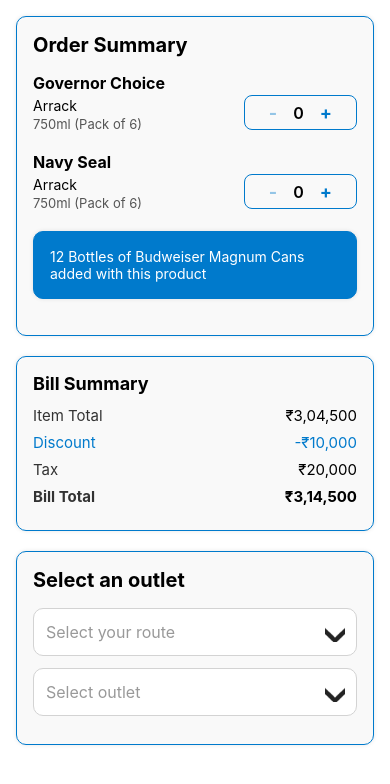
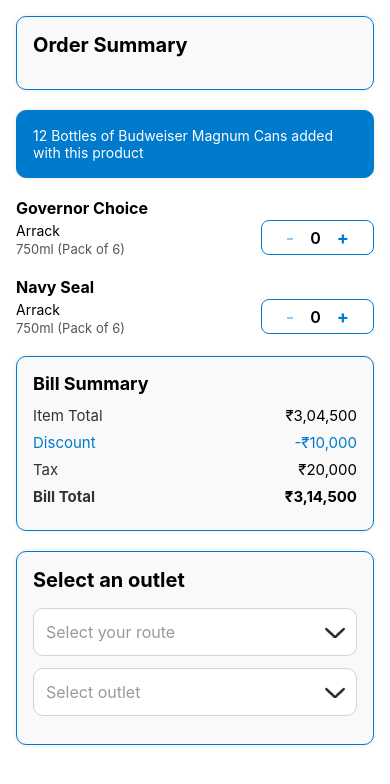
Before and after one commit to hariniss12345/Charts, a React Native app: screen / in a window 390 px wide. Shown: the top 784 px of the page. Built offline with nearby package versions, Linux system fonts and the light colour scheme.

Commit message:
refactor: added empty card layout

```diff
--- a/src/components/OrderSummary.js
+++ b/src/components/OrderSummary.js
@@ -1,22 +1,21 @@
 import React, { useState } from "react";
-import { View, Text, StyleSheet, TextInput, Image } from "react-native";
+import {
+  View,
+  Text,
+  StyleSheet,
+  TextInput,
+  Image,
+  TouchableOpacity,
+  FlatList,
+  ScrollView,
+} from "react-native";
 import QuantitySelector from "../ReusableComponents/QuantitySelector";
 import Card from "../ReusableComponents/Card";
 
-
-
 export function OrderSummary() {
   const data = [
-        {
-            title: "Governor Choice",
-            subtitle: "Arrack",
-            description: "750ml (Pack of 6)",
-        },
-        {
-            title: "Navy Seal",
-            subtitle: "Arrack",
-            description: "750ml (Pack of 6)",
-        },
+    { title: "Governor Choice", subtitle: "Arrack", description: "750ml (Pack of 6)" },
+    { title: "Navy Seal", subtitle: "Arrack", description: "750ml (Pack of 6)" },
   ];
 
   const bill = [
@@ -26,23 +25,59 @@
     { label: "Bill Total", value: "\u20B93,14,500" },
   ];
 
+  const obj = {
+    route: ['ABC', 'BCA', 'CAB', 'DEF'],
+    outlet: ['GHI', 'HIG', 'GIH', 'JKL'],
+  };
+
   const [quantities, setQuantities] = useState({});
+  const [showCardForRoute, setShowCardForRoute] = useState(false);
+  const [showCardForOutlet, setShowCardForOutlet] = useState(false);
+
+  const [routeInput, setRouteInput] = useState("");
+  const [outletInput, setOutletInput] = useState("");
+  const [filteredRoutes, setFilteredRoutes] = useState(obj.route);
+  const [filteredOutlets, setFilteredOutlets] = useState(obj.outlet);
 
   const handleQuantityChange = (index, newQty) => {
     setQuantities((prev) => ({ ...prev, [index]: newQty }));
   };
 
-    return (
-        <View style={styles.container}>
-          <Card>
-                <Text style={styles.heading}>Order Summary</Text>
-                {data.map((ele, index) => (
+  const onRouteInputChange = (text) => {
+    setRouteInput(text);
+    const filtered = obj.route.filter((item) =>
+      item.toLowerCase().includes(text.toLowerCase())
+    );
+    setFilteredRoutes(filtered);
+    if (!showCardForRoute) setShowCardForRoute(true);
+  };
+
+  const onOutletInputChange = (text) => {
+    setOutletInput(text);
+    const filtered = obj.outlet.filter((item) =>
+      item.toLowerCase().includes(text.toLowerCase())
+    );
+    setFilteredOutlets(filtered);
+    if (!showCardForOutlet) setShowCardForOutlet(true);
+  };
+
+  const selectRoute = (value) => {
+    setRouteInput(value);
+    setShowCardForRoute(false);
+  };
+
+  const selectOutlet = (value) => {
+    setOutletInput(value);
+    setShowCardForOutlet(false);
+  };
+
+  const renderOrderItem = ({ item, index }) => (
     <View key={index}>
       <View style={styles.row}>
         <View style={styles.textContainer}>
-                                <Text style={styles.title}>{ele.title}</Text>
-                                <Text style={styles.subtitle}>{ele.subtitle}</Text>
-                                <Text style={styles.description}>{ele.description}</Text>
+          <Text style={styles.title}>{item.title}</Text>
+          <Text style={styles.subtitle}>{item.subtitle}</Text>
+          <Text style={styles.description}>{item.description}</Text>
         </View>
         <QuantitySelector
           initialQuantity={quantities[index] || 0}
@@ -50,12 +85,24 @@
         />
       </View>
     </View>
-                ))}
-                <Card style={{backgroundColor:'#007ACC'}}>
-                <Text style={{color:'white'}}>12 Bottles of Budweiser Magnum Cans added with this product</Text>
+  );
+
+  const ListHeader = () => (
+    <>
+      <Card>
+        <Text style={styles.heading}>Order Summary</Text>
       </Card>
+      <Card style={{ backgroundColor: "#007ACC" }}>
+        <Text style={{ color: "white" }}>
+          12 Bottles of Budweiser Magnum Cans added with this product
+        </Text>
       </Card>
+    </>
+  );
 
+
+  const ListFooter = () => (
+    <>
       <Card>
         <Text style={styles.billHeading}>Bill Summary</Text>
         {bill.map((item, idx) => {
@@ -94,29 +141,94 @@
             placeholder="Select your route"
             style={styles.inputWithIcon}
             placeholderTextColor="#999"
+            value={routeInput}
+            onChangeText={onRouteInputChange}
           />
+          <TouchableOpacity
+            onPress={() => setShowCardForRoute((prev) => !prev)}
+            style={styles.inputIconTouchable}
+          >
             <Image
-                        source={require('../assets/icons/Shape.png')}
+              source={require("../assets/icons/Shape.png")}
               style={styles.inputIcon}
             />
+          </TouchableOpacity>
         </View>
+
+        {showCardForRoute && (
+          <Card style={{ padding: 10, marginBottom: 16, maxHeight: 150 }}>
+            {filteredRoutes.length > 0 ? (
+              <ScrollView keyboardShouldPersistTaps="handled" style={{ maxHeight: 150 }}>
+                {filteredRoutes.map((item) => (
+                  <TouchableOpacity
+                    key={item}
+                    onPress={() => selectRoute(item)}
+                    style={{ paddingVertical: 8 }}
+                  >
+                    <Text>{item}</Text>
+                  </TouchableOpacity>
+                ))}
+              </ScrollView>
+            ) : (
+              <Text>No routes found</Text>
+            )}
+          </Card>
+        )}
 
         <View style={styles.inputContainer}>
           <TextInput
             placeholder="Select outlet"
             style={styles.inputWithIcon}
             placeholderTextColor="#999"
+            value={outletInput}
+            onChangeText={onOutletInputChange}
           />
+          <TouchableOpacity
+            onPress={() => setShowCardForOutlet((prev) => !prev)}
+            style={styles.inputIconTouchable}
+          >
             <Image
-                        source={require('../assets/icons/Shape.png')}
+              source={require("../assets/icons/Shape.png")}
               style={styles.inputIcon}
             />
+          </TouchableOpacity>
         </View>
+
+        {showCardForOutlet && (
+          <Card style={{ padding: 10, maxHeight: 150 }}>
+            {filteredOutlets.length > 0 ? (
+              <ScrollView keyboardShouldPersistTaps="handled" style={{ maxHeight: 150 }}>
+                {filteredOutlets.map((item) => (
+                  <TouchableOpacity
+                    key={item}
+                    onPress={() => selectOutlet(item)}
+                    style={{ paddingVertical: 8 }}
+                  >
+                    <Text>{item}</Text>
+                  </TouchableOpacity>
+                ))}
+              </ScrollView>
+            ) : (
+              <Text>No outlets found</Text>
+            )}
           </Card>
-        </View>
+        )}
+      </Card>
+    </>
+  );
+
+  return (
+    <FlatList
+      style={styles.container}
+      data={data}
+      keyExtractor={(item, index) => index.toString()}
+      renderItem={renderOrderItem}
+      ListHeaderComponent={ListHeader}
+      ListFooterComponent={ListFooter}
+      keyboardShouldPersistTaps="handled"
+    />
   );
 }
-
 
 const styles = StyleSheet.create({
   container: {
@@ -177,26 +289,32 @@
     fontWeight: "bold",
   },
   inputContainer: {
-        position: 'relative',
+    position: "relative",
     marginBottom: 12,
   },
   inputWithIcon: {
     height: 48,
     borderWidth: 1,
-        borderColor: '#D3D3D3',
+    borderColor: "#D3D3D3",
     borderRadius: 10,
     paddingLeft: 12,
     paddingRight: 40,
     fontSize: 16,
-        backgroundColor: '#fff',
-        color: '#000',
+    backgroundColor: "#fff",
+    color: "#000",
   },
-    inputIcon: {
-        position: 'absolute',
+  inputIconTouchable: {
+    position: "absolute",
     right: 12,
     top: 14,
     width: 20,
     height: 20,
-        objectFit: 'contain',
+    justifyContent: "center",
+    alignItems: "center",
+  },
+  inputIcon: {
+    width: 20,
+    height: 20,
+    resizeMode: "contain",
   },
 });
```
Lines whose indentation alone changed are shown as unchanged.
